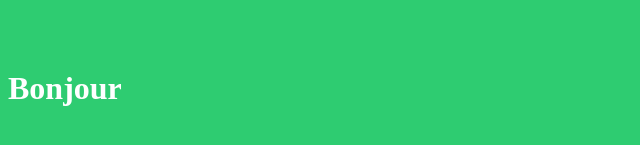
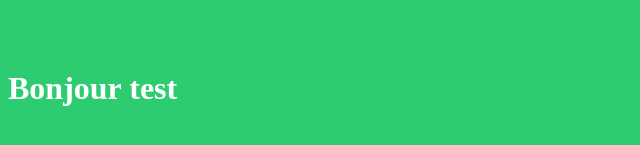
Before and after one commit to yacinetassadit/hi, a plain HTML site: page index.html in a window 1280 px wide. Shown: the part 271-416 px from the top of the page, 0-640 px from the left. Drawn offline with Linux system fonts and the light colour scheme.

Commit message:
commit test

```diff
--- a/index.html
+++ b/index.html
@@ -20,7 +20,7 @@
 </head>
 <body>
 
-	<h1>Bonjour</h1>
+	<h1>Bonjour test</h1>
 
 </body>
 </html>
```
